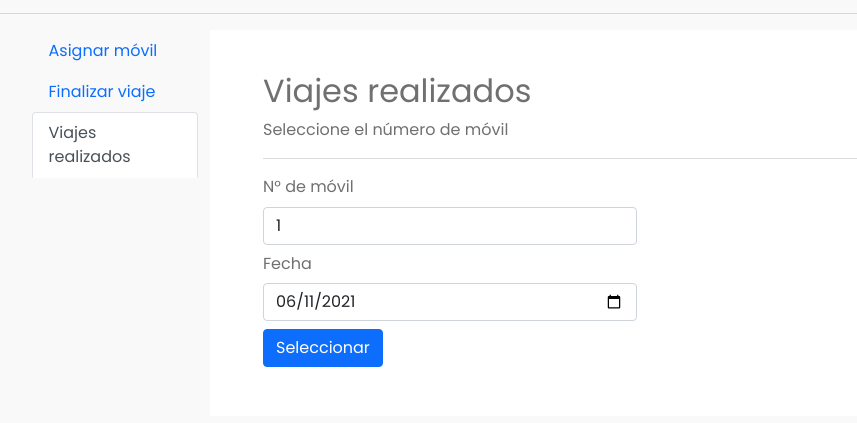
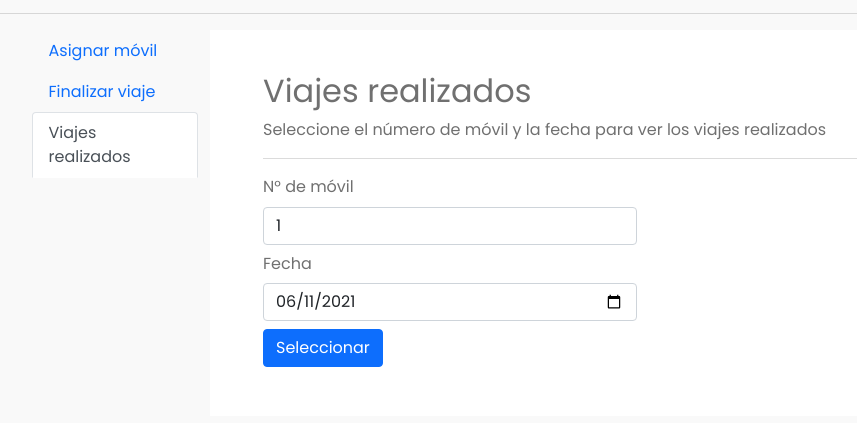
Before and after one commit to MiguelDiPane/practicoFlask_POO, a Flask app: page /operador/11111111 in a window 1280 px wide, after a click on "Viajes realizados". Shown: the part 377-800 px from the top of the page, without its empty margins (98-955 px from the left). Run offline with Flask 2, Linux system fonts and the light colour scheme; data comes from the database, SQL or seed files in the repository; both versions use the stored data as it was after the commit.

Commit message:
practicoFlask_POO

```diff
--- a/templates/funcionalidades_operador.html
+++ b/templates/funcionalidades_operador.html
@@ -155,9 +155,9 @@
                             <div class="col-sm">
                                 {% if estado == 0 %}
                                 <h2>Viajes realizados</h2>
-                                <p>Seleccione el número de móvil</p>
+                                <p>Seleccione el número de móvil y la fecha para ver los viajes realizados</p>
                                 <hr>
-                                <form  action="{{url_for('consultar_viajes',operador_dni = datos.dni)}}" method="POST">
+                                <form  action="{{url_for('consultar_viajes',operador_dni = datos.dni,estado = 1,volver=3)}}" method="POST">
                                     <label for="demora" class="form-label">N° de móvil</label>
                                     <select class="form-control w-50" name="numMovil">
                                         {% for movil in moviles %}
```
Also changed, not shown: data.db.
